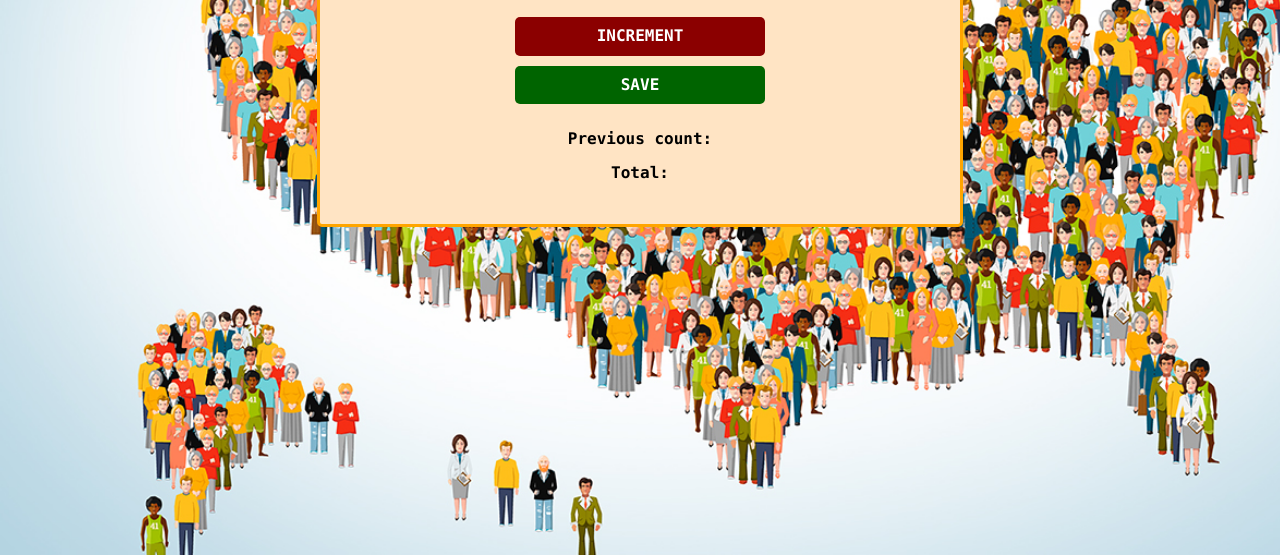
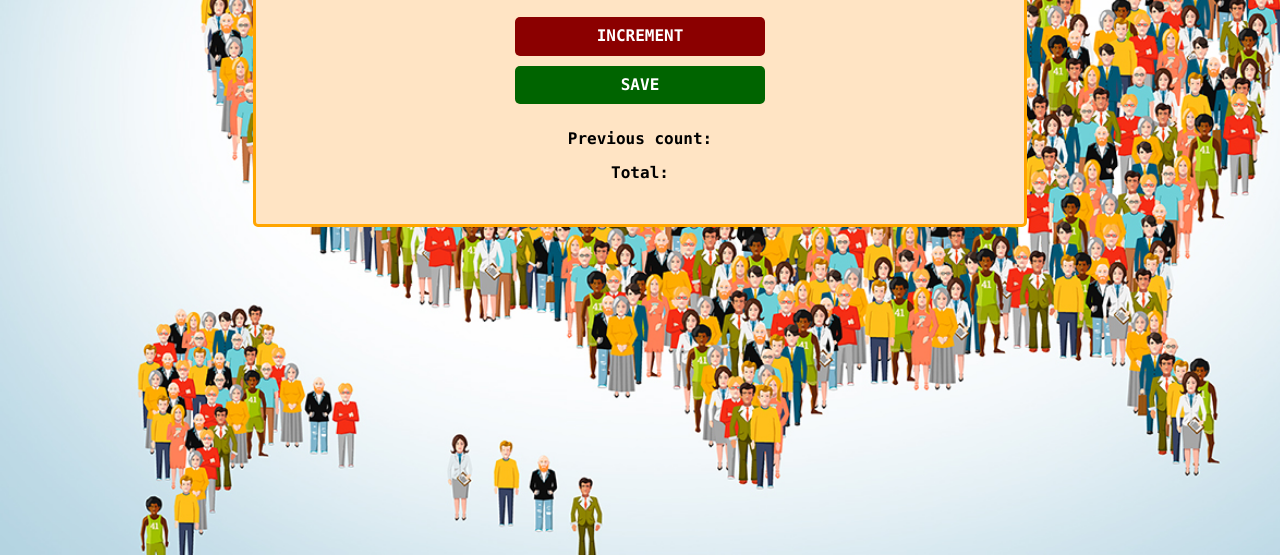
Before and after one commit to Kat-mmm/People-Counter, a plain HTML site: page index.html in a window 1280 px wide. Shown: the part 245-800 px from the top of the page. Drawn offline with nearby package versions, Linux system fonts and the light colour scheme.

Commit message:
view commit

```diff
--- a/index.css
+++ b/index.css
@@ -33,16 +33,19 @@ button:hover{
 }
 
 #increment-btn {
+    position: relative;
     background: darkred;
 }
 
 #save-btn {
+    position: relative;
     background: darkgreen;
 }
 
 .container{
     background-color: bisque;
-    max-width: 50%;
+    max-width: 60%;
+    max-height: 80%;
     margin: auto;
     margin-top: 100px;
     padding-bottom: 25px;
```
